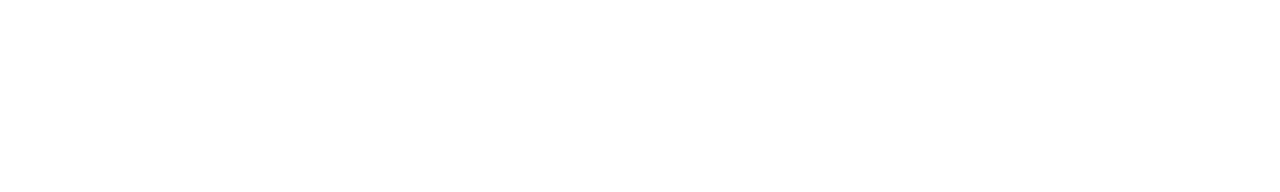
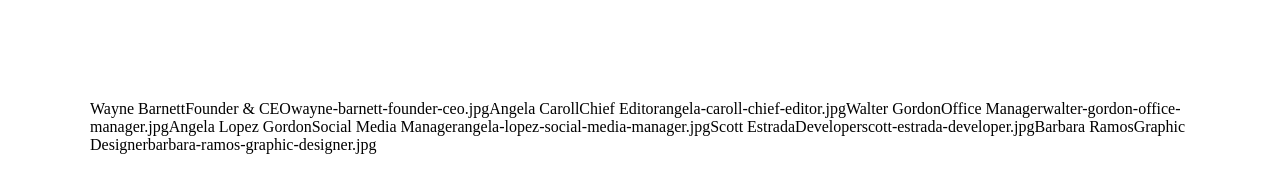
Before and after one commit to DaviGel/js-our-team, a plain HTML site: page index.html in a window 1280 px wide. Drawn offline with Linux system fonts and the light colour scheme.

Commit message:
feat: milestone 2

```diff
--- a/css/style.css
+++ b/css/style.css
@@ -3,3 +3,8 @@
   padding: 0;
   box-sizing: border-box;
 }
+
+.container {
+  margin: 100px auto;
+  max-width: 1100px;
+}
--- a/index.html
+++ b/index.html
@@ -8,6 +8,7 @@
     <link rel="stylesheet" href="css/style.css" />
   </head>
   <body>
+    <div class="container"></div>
     <!-- Mio JSS -->
     <script src="js/main.js"></script>
   </body>
--- a/js/main.js
+++ b/js/main.js
@@ -1,4 +1,6 @@
 'use strict';
+
+/* Variables */
 
 const teamMembers = [
   {
@@ -33,6 +35,10 @@ const teamMembers = [
   },
 ];
 
+const container = document.querySelector('.container');
+
+/* Program */
+
 for (let i = 0; i < teamMembers.length; i++) {
-  for (let key in teamMembers[i]) console.log(teamMembers[i][key]);
+  for (let key in teamMembers[i]) container.append(teamMembers[i][key]);
 }
```
